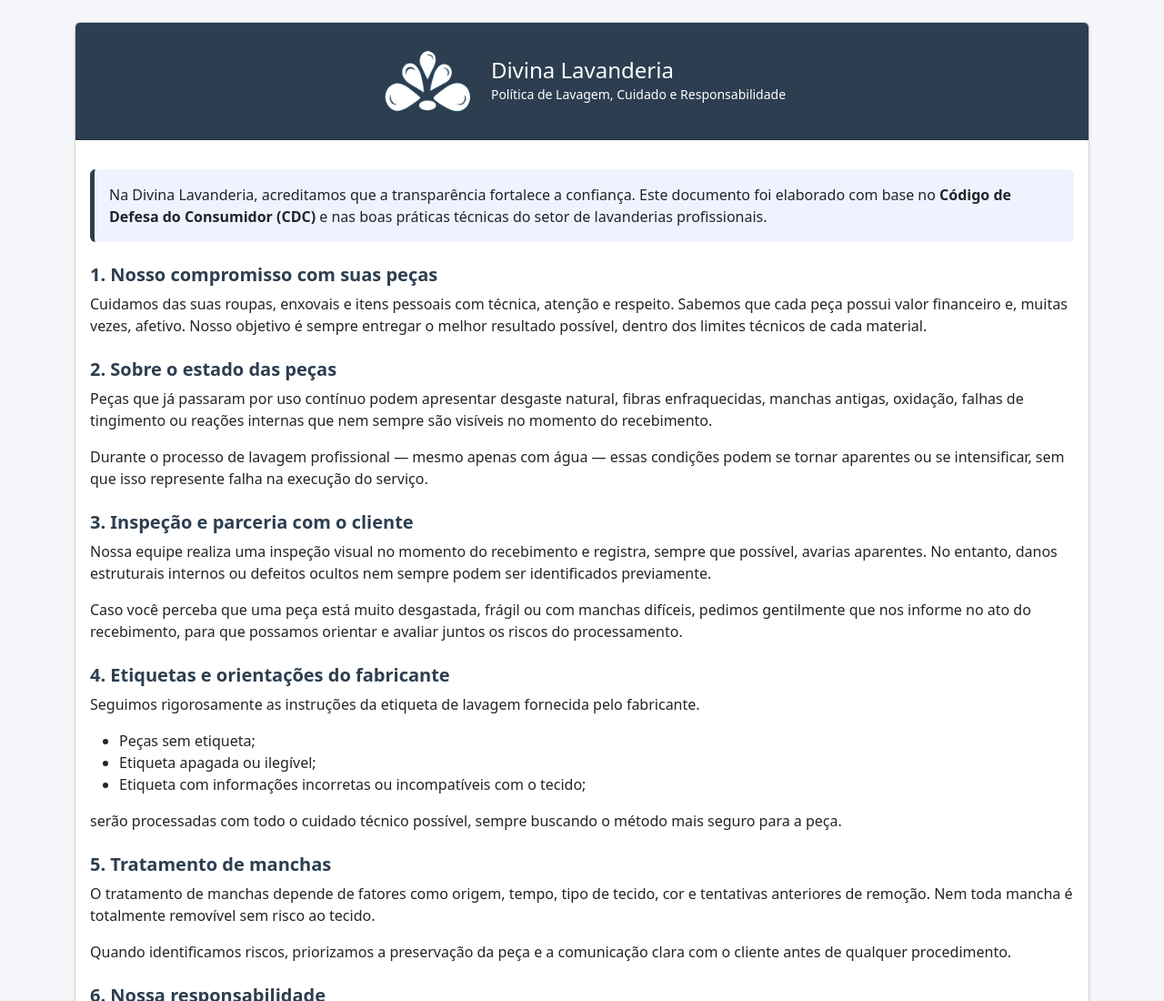
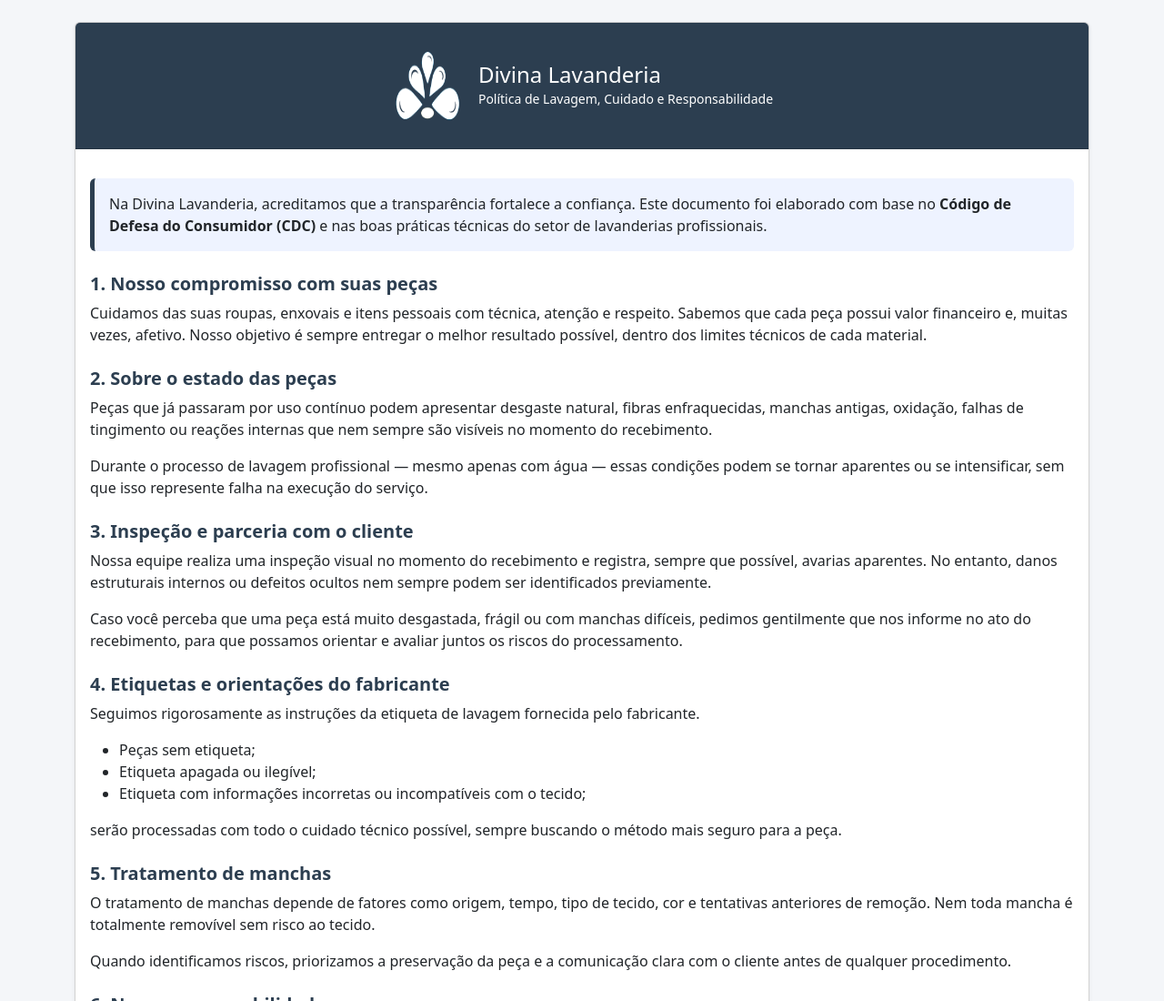
Before and after one commit to divinalavanderiajpa/termo, a plain HTML site: page index.html in a window 1280 px wide. Shown: the top 1100 px of the page at 91% size. Drawn offline with nearby package versions, Linux system fonts and the light colour scheme.

Commit message:
Update index.html

```diff
--- a/index.html
+++ b/index.html
@@ -21,7 +21,8 @@
         }
 
         .logo {
-            max-height: 80px;
+            height: 90px;
+            width: 80px;
         }
 
         .section-title {
```
